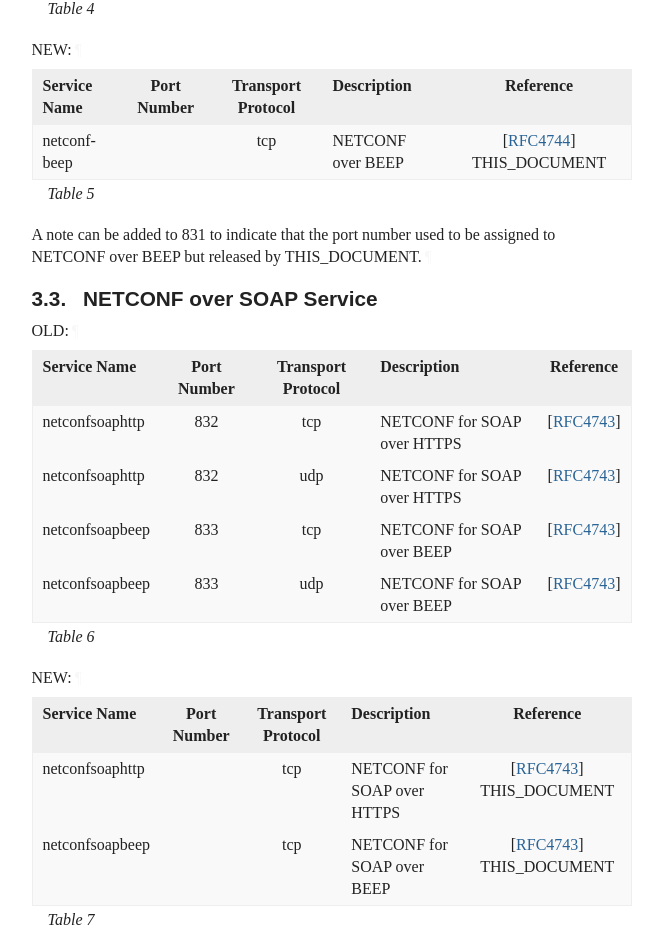
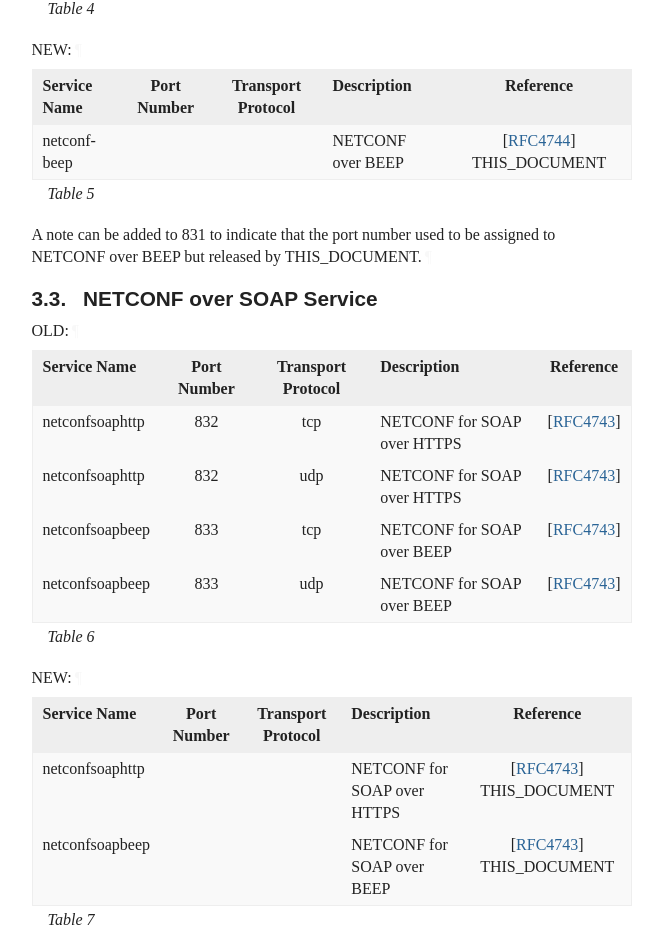
Before and after one commit to boucadair/netconf-port-numbers, a plain HTML site: page draft-boucadair-netconf-port-numbers.html in a window 1280 px wide. Shown: the part 3358-4310 px from the top of the page, without its empty margins (93-756 px from the left). Drawn offline with Linux system fonts and the light colour scheme; a web font is replaced by a local one.

Commit message:
Script updating gh-pages from 5b1bf3a. [ci skip]

```diff
--- a/draft-boucadair-netconf-port-numbers.html
+++ b/draft-boucadair-netconf-port-numbers.html
@@ -1453,7 +1453,7 @@ registry <span>[<a href="#IANA-SERVICE" class="cite xref">IANA-SERVICE</a>]</spa
             <tr>
               <td class="text-left" rowspan="1" colspan="1">netconf-beep</td>
               <td class="text-center" rowspan="1" colspan="1"> </td>
-              <td class="text-center" rowspan="1" colspan="1">tcp</td>
+              <td class="text-center" rowspan="1" colspan="1"> </td>
               <td class="text-left" rowspan="1" colspan="1">NETCONF over BEEP</td>
               <td class="text-center" rowspan="1" colspan="1">
                 <span>[<a href="#RFC4744" class="cite xref">RFC4744</a>]</span> THIS_DOCUMENT</td>
@@ -1535,7 +1535,7 @@ registry <span>[<a href="#IANA-SERVICE" class="cite xref">IANA-SERVICE</a>]</spa
             <tr>
               <td class="text-left" rowspan="1" colspan="1">netconfsoaphttp</td>
               <td class="text-center" rowspan="1" colspan="1"> </td>
-              <td class="text-center" rowspan="1" colspan="1">tcp</td>
+              <td class="text-center" rowspan="1" colspan="1"> </td>
               <td class="text-left" rowspan="1" colspan="1">NETCONF for SOAP over HTTPS</td>
               <td class="text-center" rowspan="1" colspan="1">
                 <span>[<a href="#RFC4743" class="cite xref">RFC4743</a>]</span> THIS_DOCUMENT</td>
@@ -1543,7 +1543,7 @@ registry <span>[<a href="#IANA-SERVICE" class="cite xref">IANA-SERVICE</a>]</spa
             <tr>
               <td class="text-left" rowspan="1" colspan="1">netconfsoapbeep</td>
               <td class="text-center" rowspan="1" colspan="1"> </td>
-              <td class="text-center" rowspan="1" colspan="1">tcp</td>
+              <td class="text-center" rowspan="1" colspan="1"> </td>
               <td class="text-left" rowspan="1" colspan="1">NETCONF for SOAP over BEEP</td>
               <td class="text-center" rowspan="1" colspan="1">
                 <span>[<a href="#RFC4743" class="cite xref">RFC4743</a>]</span> THIS_DOCUMENT</td>
```
Also changed, not shown: draft-boucadair-netconf-port-numbers.txt.
